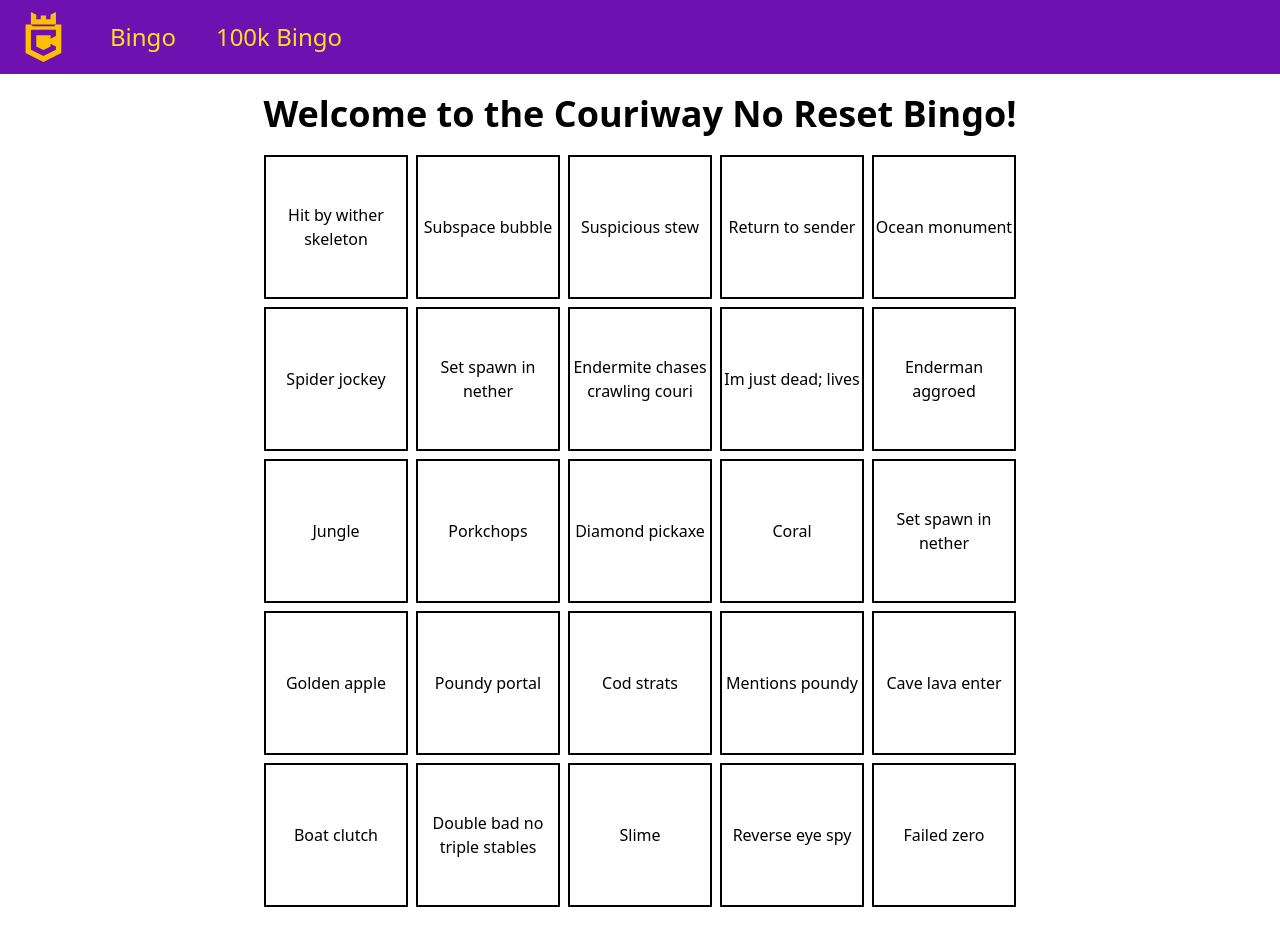
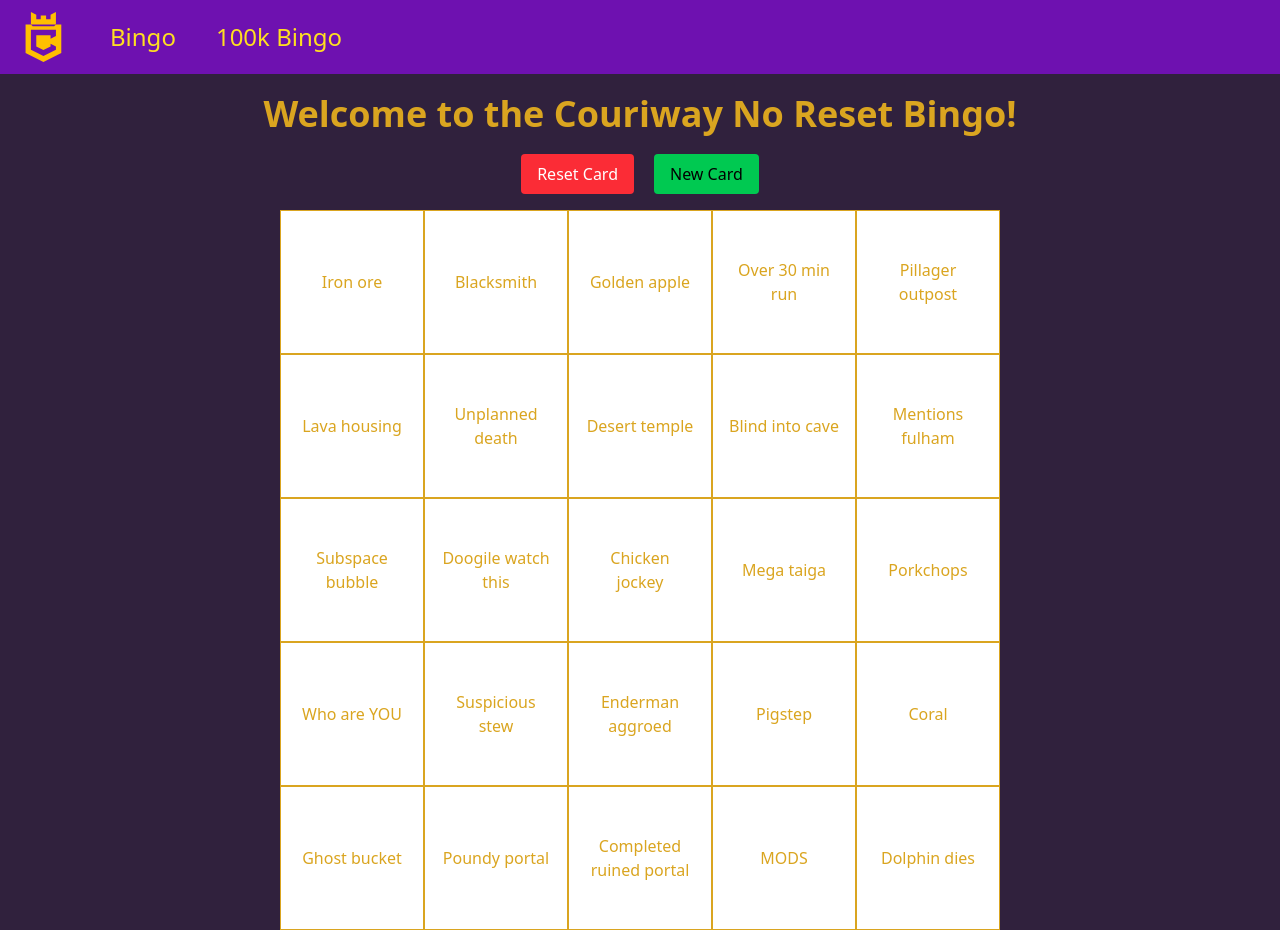
Before and after one commit to pikachu0542/couriway-no-reset-bingo, a React (Vite) app: page / in a window 1280 px wide. Built offline with nearby package versions, Linux system fonts and the light colour scheme.

Commit message:
Added reset and new card functionality, restructured card generation

```diff
--- a/src/BingoCard.tsx
+++ b/src/BingoCard.tsx
@@ -1,57 +1,111 @@
 import { useEffect, useState } from "react";
 import { RandomRange } from "./util";
 import BingoRow from "./BingoRow";
+import type { BingoSquare } from "./types/BingoSquare";
+
 
 function BingoCard() {
+    const [nrsItems, setNrsItems] = useState<string[]>([]);
+    const [card, setCard] = useState<BingoSquare[][]>([]);
 
-    // Fetch the list of all possible NRS bingo squares
-    const [nrsItems, setNrsItems] = useState([]);
-
-    useEffect(() => {
-        fetch("/data/nrs-bingo-items.json")
-        .then(response => response.json())
-        .then(nrsItems => setNrsItems(nrsItems))
-        .catch(error => console.error("Error fetching data: ", error));
-    }, []);
-
-    const CARD_SIZE: number = 25;
-
-    let cardSquares = [];
-    let nrsItemsCopy = [...nrsItems];
-
+    // INFO: As of right now, card sizes must be perfect squares
+    const CARD_SIZE = 25;
     const NUM_ROWS = Math.sqrt(CARD_SIZE);
     const ROW_LEN = CARD_SIZE / NUM_ROWS;
 
-    if (!nrsItems || nrsItems.length <= CARD_SIZE) {
-        console.error("Unable to create bingo card: Items list is null or empty")
-    }
-    for (let row = 0; row < NUM_ROWS; row++) {
+    // Gets all the options for squares from JSON file
+    useEffect(() => {
+        fetch("/data/nrs-bingo-items.json")
+        .then(res => res.json())
+        .then(items => setNrsItems(items))
+        .catch(console.error);
+    }, []);
 
-        let rowArr: Array<string> = [];
+    const generateNewCard = () => {
+        if (nrsItems.length < CARD_SIZE) return;
 
-        for (let col = 0; col < ROW_LEN; col++) {
-            let itemIndex = RandomRange(0, nrsItemsCopy.length - 1);
-            rowArr.push(nrsItems[itemIndex]);
-            nrsItemsCopy.splice(itemIndex, 1);
+        const itemsCopy = [...nrsItems];
+        const newCard: BingoSquare[][] = [];
+
+        for (let row = 0; row < NUM_ROWS; row++) {
+            const rowArr: BingoSquare[] = [];
+
+            for (let col = 0; col < ROW_LEN; col++) {
+                const index = RandomRange(0, itemsCopy.length - 1);
+                rowArr.push({text: itemsCopy[index], marked: false });
+
+                itemsCopy.splice(index, 1);
+            }
+
+            newCard.push(rowArr);
         }
 
-        cardSquares.push(rowArr);
-    }
+    setCard(newCard);
+  };
 
-    console.log(cardSquares);
+    // Create a bingo card with random items from the list of possible items
+    useEffect(() => {
+        if (nrsItems.length > 0) { generateNewCard(); }
+    }, [nrsItems]);
+
+
+    /**
+     * Toggles the state of a square in a bingo card between marked and unmarked
+     * @param row The row of the square to toggle
+     * @param col The column of the square to toggle
+     */
+    const toggleSquare = (row: number, col: number) => {
+        setCard(prev =>
+            prev.map((r, rowIndex) =>
+                r.map((square, colIndex) =>
+                    rowIndex === row && colIndex === col ? { ...square, marked: !square.marked } : square
+                )
+            )
+        );
+    };
+
+    /**
+    * Resets all squares in the current card to the unmarked state
+    */
+    const resetCard = () => {
+        setCard(prev =>
+            prev.map(row =>
+                row.map(square => ({...square, marked: false}))
+            )
+        );
+    };
+
     return (
         <>
+            <div className="flex justify-center mb-4 gap-5">
+                <button
+                    onClick={resetCard}
+                    className="px-4 py-2 bg-red-500 text-white rounded"
+                >
+                    Reset Card
+                </button>
+                <button
+                    onClick={generateNewCard}
+                    className="px-4 py-2 bg-green-500 text-black rounded"
+                >
+                    New Card
+                </button>
+            </div>
+
             <div className="flex justify-center">
-                <div className="">
-                    {cardSquares.map((val, i) =>
-                    <div key={i}>
-                        <BingoRow rowContents={val}/>
-                    </div>
-                    )}
+                <div>
+                    {card.map((row, rowIndex) => (
+                        <BingoRow
+                            key={rowIndex}
+                            rowIndex={rowIndex}
+                            rowContents={row}
+                            onToggle={toggleSquare}
+                        />
+                    ))}
                 </div>
             </div>
         </>
-    )
+    );
 }
 
 export default BingoCard;
--- a/src/BingoRow.tsx
+++ b/src/BingoRow.tsx
@@ -1,13 +1,28 @@
-import BingoSquare from "./BingoSquare";
+import type { BingoSquare } from "./types/BingoSquare";
 
-function BingoRow({rowContents} : {rowContents: string[]}) {
-    return (
-        <>
-            <div className="h-38">
-                {rowContents.map((data) => <BingoSquare normalBg="#ffffff" markedBg="#60e80f" textContents={data}/>)}
-            </div>
-        </>
-    )
+// Type definition for the props this component will need
+type Props = {
+  rowIndex: number;
+  rowContents: BingoSquare[];
+  onToggle: (row: number, col: number) => void;
+};
+
+
+function BingoRow({ rowIndex, rowContents, onToggle }: Props) {
+  return (
+    <div className="flex">
+      {rowContents.map((square, colIndex) => (
+        <div
+          key={colIndex}
+          onClick={() => onToggle(rowIndex, colIndex)}
+          style={{justifyContent: "center", alignContent: "center"}}
+          className={`p-4 border cursor-pointer aspect-square w-36 h-36 text-center ${square.marked ? "bg-green-400" : "bg-white"}`}
+        >
+          {square.text}
+        </div>
+      ))}
+    </div>
+  );
 }
 
 export default BingoRow;
--- a/src/BingoSquare.tsx
+++ /dev/null
@@ -1,20 +0,0 @@
-import { useState } from "react";
-
-function BingoSquare({ normalBg, markedBg, textContents }: {normalBg: string, markedBg: string, textContents: string}) {
-
-    const [isMarked, setIsMarked] = useState(false);
-
-    const toggleMarked = () => {
-        setIsMarked(isMarked => !isMarked);
-    }
-
-    return (
-        <>
-            <span className="m-1">
-                <button onClick={toggleMarked} className="border-2 w-36 h-36 inline-flex text-center justify-center align-text-top" style={{backgroundColor: isMarked ? markedBg : normalBg, alignItems: "center"}}>{textContents}</button>
-            </span>
-        </>
-    )
-}
-
-export default BingoSquare;
--- a/src/index.css
+++ b/src/index.css
@@ -1,70 +1,11 @@
-/* @import "tailwindcss";
+:root {
+  --color-couri-sleeve: #3a1b51;
+  --color-couri-ceown: #bb934f;
+  --color-couri-crown-2: #a86c39;
+  --color-couri-pink: #8d3f72;
+  --color-couri-med-purple: #4a3255;
+  --color-couri-shoe: #504767;
 
-:root {
-  font-family: system-ui, Avenir, Helvetica, Arial, sans-serif;
-  line-height: 1.5;
-  font-weight: 400;
-
-  color-scheme: light dark;
-  color: rgba(255, 255, 255, 0.87);
-  background-color: #242424;
-
-  font-synthesis: none;
-  text-rendering: optimizeLegibility;
-  -webkit-font-smoothing: antialiased;
-  -moz-osx-font-smoothing: grayscale;
+  background-color: rgb(48, 33, 61);
+  color: goldenrod;
 }
-
-a {
-  font-weight: 500;
-  color: #646cff;
-  text-decoration: inherit;
-}
-a:hover {
-  color: #535bf2;
-}
-
-body {
-  margin: 0;
-  display: flex;
-  place-items: center;
-  min-width: 320px;
-  min-height: 100vh;
-}
-
-h1 {
-  font-size: 3.2em;
-  line-height: 1.1;
-}
-
-button {
-  border-radius: 8px;
-  border: 1px solid transparent;
-  padding: 0.6em 1.2em;
-  font-size: 1em;
-  font-weight: 500;
-  font-family: inherit;
-  background-color: #1a1a1a;
-  cursor: pointer;
-  transition: border-color 0.25s;
-}
-button:hover {
-  border-color: #646cff;
-}
-button:focus,
-button:focus-visible {
-  outline: 4px auto -webkit-focus-ring-color;
-}
-
-@media (prefers-color-scheme: light) {
-  :root {
-    color: #213547;
-    background-color: #ffffff;
-  }
-  a:hover {
-    color: #747bff;
-  }
-  button {
-    background-color: #f9f9f9;
-  }
-} */
--- /dev/null
+++ b/src/types/BingoSquare.ts
@@ -0,0 +1,4 @@
+export type BingoSquare = {
+  text: string;
+  marked: boolean;
+};
```
Also changed, not shown: src/App.css (+0 -43 lines).
